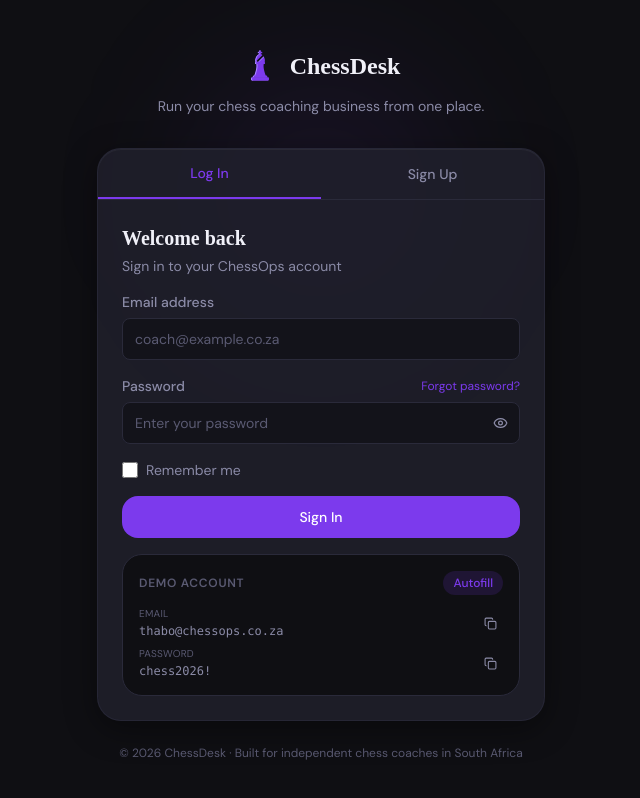
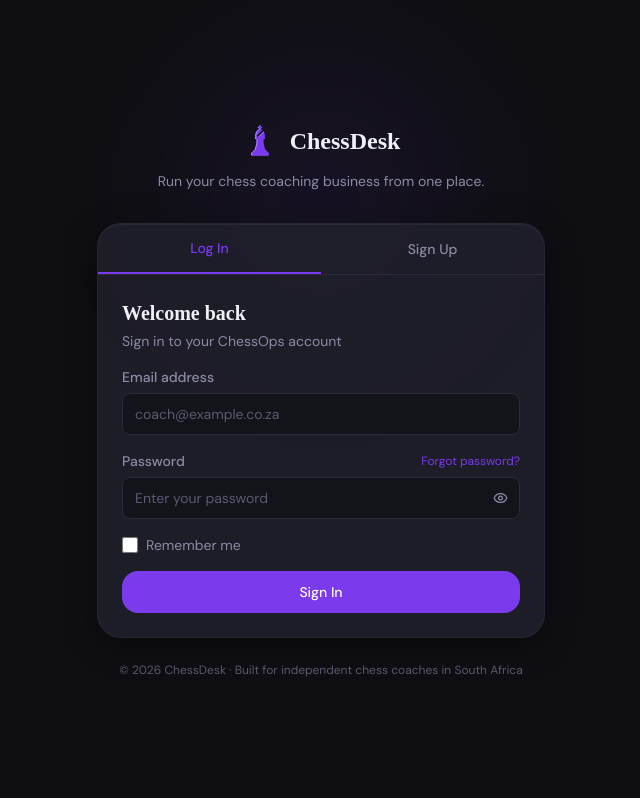
Before and after one commit to Eleazarovich/chessdesk, a Next.js app in the folder frontend/: page /sign-up-login-screen in a window 1280 px wide. Shown: the top 798 px of the page, without its empty margins (319-959 px from the left). Built offline with nearby package versions, Linux system fonts and the light colour scheme; no server answers.

Commit message:
Remove demo credentials from login form

```diff
--- a/frontend/src/app/sign-up-login-screen/components/LoginForm.tsx
+++ b/frontend/src/app/sign-up-login-screen/components/LoginForm.tsx
@@ -1,7 +1,7 @@
 'use client';
 import React, { useState } from 'react';
 import { useForm } from 'react-hook-form';
-import { Eye, EyeOff, Copy, CheckCircle2, Loader2 } from 'lucide-react';
+import { Eye, EyeOff, Loader2 } from 'lucide-react';
 import { authService } from '@/lib/services/authService';
 import { useRouter } from 'next/navigation';
 
@@ -15,19 +15,13 @@ interface LoginFormProps {
   onForgotPassword: () => void;
 }
 
-const DEMO_CREDENTIALS = {
-  email: 'thabo@chessops.co.za',
-  password: 'chess2026!',
-};
-
 export default function LoginForm({ onForgotPassword }: LoginFormProps) {
   const router = useRouter();
   const [showPassword, setShowPassword] = useState(false);
   const [loading, setLoading] = useState(false);
   const [serverError, setServerError] = useState('');
-  const [copiedField, setCopiedField] = useState<string | null>(null);
 
-  const { register, handleSubmit, setValue, formState: { errors } } = useForm<LoginFormData>({
+  const { register, handleSubmit, formState: { errors } } = useForm<LoginFormData>({
     defaultValues: { email: '', password: '', remember: false },
   });
 
@@ -42,17 +36,6 @@ export default function LoginForm({ onForgotPassword }: LoginFormProps) {
     } finally {
       setLoading(false);
     }
-  };
-
-  const autofill = () => {
-    setValue('email', DEMO_CREDENTIALS.email);
-    setValue('password', DEMO_CREDENTIALS.password);
-  };
-
-  const copyToClipboard = async (field: 'email' | 'password') => {
-    await navigator.clipboard.writeText(DEMO_CREDENTIALS[field]);
-    setCopiedField(field);
-    setTimeout(() => setCopiedField(null), 1500);
   };
 
   return (
@@ -144,40 +127,6 @@ export default function LoginForm({ onForgotPassword }: LoginFormProps) {
         ) : 'Sign In'}
       </button>
 
-      {/* Demo credentials */}
-      <div className="mt-4 rounded-xl p-4 space-y-3" style={{ background: 'var(--background)', border: '1px solid var(--border)' }}>
-        <div className="flex items-center justify-between">
-          <p className="text-xs font-semibold uppercase tracking-wide" style={{ color: 'var(--foreground-subtle)', letterSpacing: '0.06em' }}>
-            Demo Account
-          </p>
-          <button
-            type="button"
-            onClick={autofill}
-            className="text-xs px-2.5 py-1 rounded-lg font-medium transition-all duration-150"
-            style={{ background: 'var(--primary-muted)', color: 'var(--primary)' }}
-          >
-            Autofill
-          </button>
-        </div>
-        <div className="space-y-2">
-          {(['email', 'password'] as const).map(field => (
-            <div key={`cred-${field}`} className="flex items-center justify-between gap-2">
-              <div className="flex-1 min-w-0">
-                <p className="text-2xs uppercase tracking-wide mb-0.5" style={{ color: 'var(--foreground-subtle)' }}>{field}</p>
-                <p className="text-xs font-mono truncate" style={{ color: 'var(--foreground-muted)' }}>{DEMO_CREDENTIALS[field]}</p>
-              </div>
-              <button
-                type="button"
-                onClick={() => copyToClipboard(field)}
-                className="flex-shrink-0 p-1.5 rounded-lg btn-ghost"
-                aria-label={`Copy ${field}`}
-              >
-                {copiedField === field ? <CheckCircle2 size={13} style={{ color: 'var(--accent)' }} /> : <Copy size={13} />}
-              </button>
-            </div>
-          ))}
-        </div>
-      </div>
     </form>
   );
 }
```
